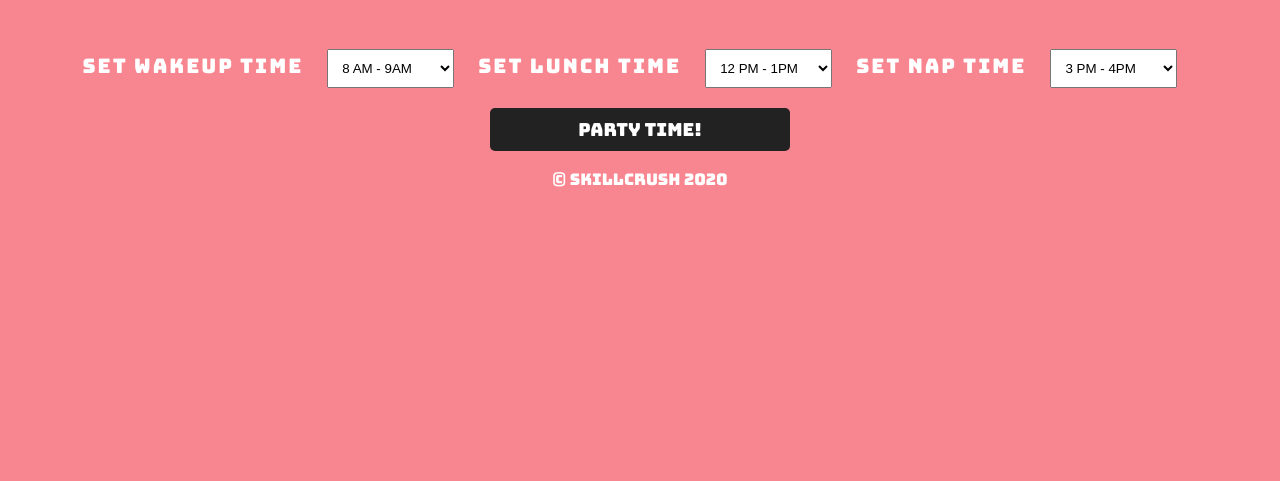
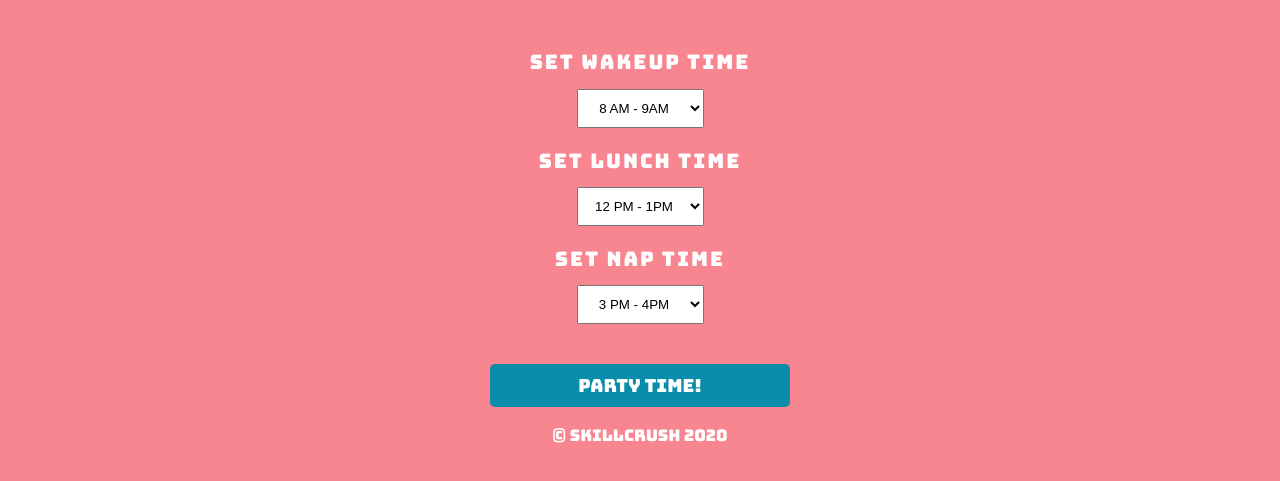
Before and after one commit to Consecca/LOLDaisyClock, a plain HTML site: page index.html in a window 1280 px wide. Shown: the part 523-1004 px from the top of the page. Before the commit the page ends 800 px from the top, so only its background shows below. Drawn offline with nearby package versions, Linux system fonts and the light colour scheme.

Commit message:
HTML & CSS updates

```diff
--- a/index.html
+++ b/index.html
@@ -26,6 +26,8 @@
         <blockquote id="timeEvent">
             message text is injected inside this tag
         </blockquote>
+
+        <div class="time-events-wrapper">
 
             <label>set Wakeup Time</label>
             <select id="wakeUpTimeSelector">
@@ -111,7 +113,11 @@
                 <option value="24">12 AM - 1AM</option>
             </select>
 
-        <button id="partyTimeButton">Party Time!</button>
+            <button id="partyTimeButton">
+                Party Time!
+            </button>
+
+        </div>
 
         <footer>
             <p>© Skillcrush 2020</p>
--- a/styles.css
+++ b/styles.css
@@ -48,13 +48,11 @@ blockquote {
 blockquote:before { content: '"'; }
 blockquote:after { content: '"'; }
 
-#lolcat {
-  margin: 0 auto;
-  -webkit-border-radius: 100px;
-  -moz-border-radius: 100px;
-  border-radius: 10px;
-  border:10px solid #222;
+.time-events-wrapper {
+  display: flex;
+  flex-direction: column;
 }
+
 
 label {
   letter-spacing: 2px;
@@ -62,15 +60,17 @@ label {
 }
 
 #wakeUpTimeSelector, #lunchTimeSelector, #napTimeSelector {
-
-  margin: 0 20px;
+  width: auto;
+  margin: 1em auto 1.5em;
   padding: 10px;
+  text-align: center;
 }
 
 
 #partyTimeButton {
-  background-color: #222;
+  background-color: #0A8DAB;
   width: 300px;
+  margin: 0 auto;
   font-family: 'Bungee', cursive;
   font-size: 18px;
   color: #fff;
```
Lines whose indentation alone changed are shown as unchanged.
